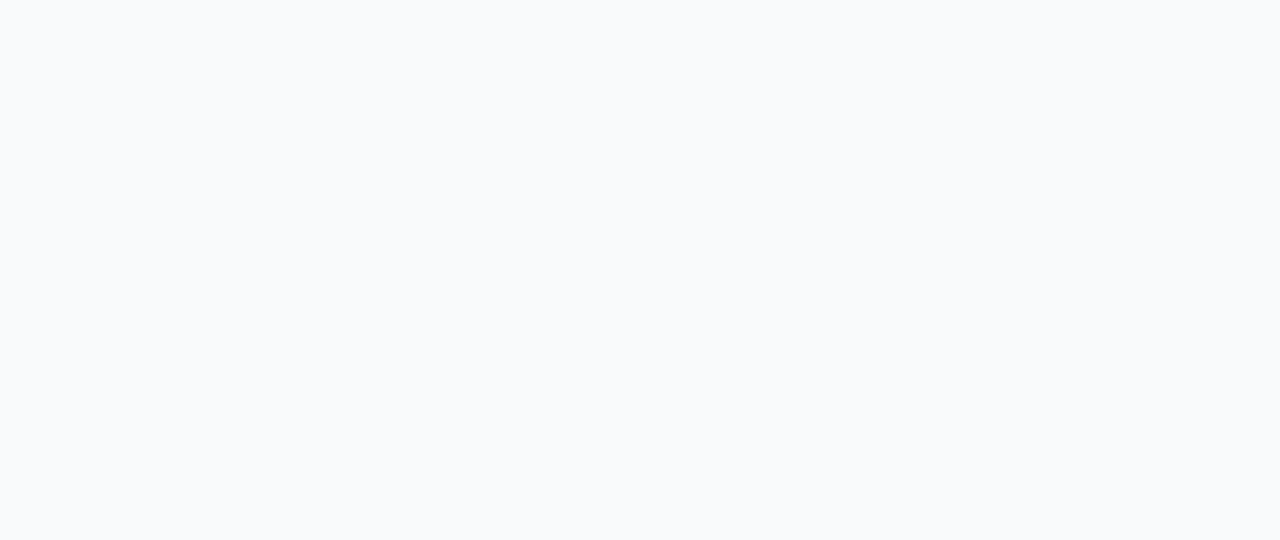
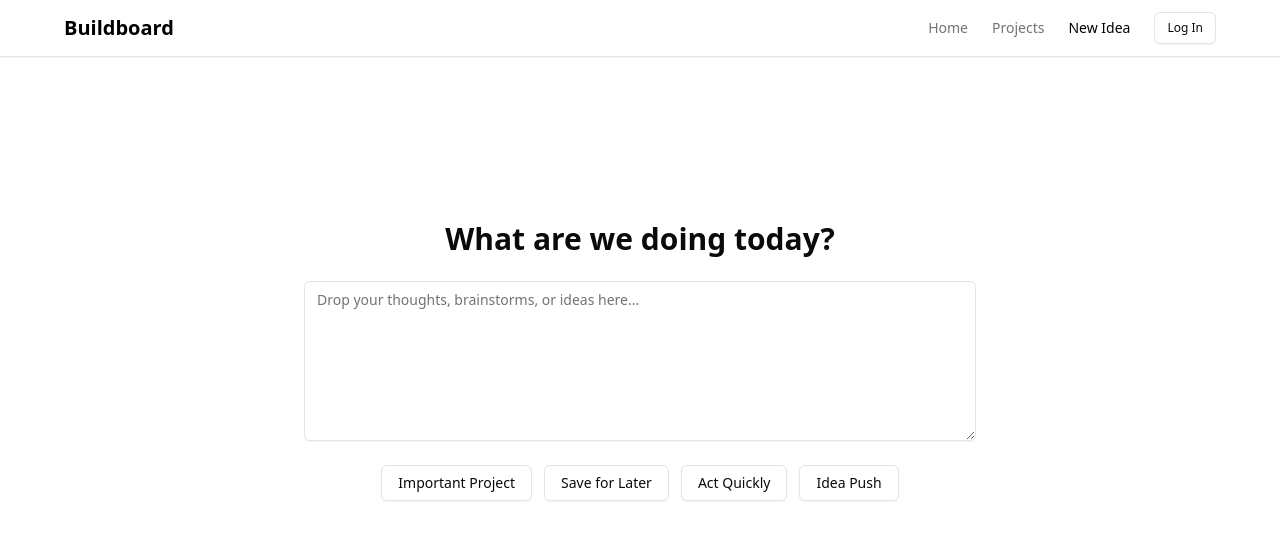
Before and after one commit to happylove32c/buildboard2, a Next.js app in the folder buildboard/: page /new in a window 1280 px wide. Shown: the top 540 px of the page. Built offline with nearby package versions, Linux system fonts and the light colour scheme.

Commit message:
issue::importation

```diff
--- a/buildboard/app/new/page.tsx
+++ b/buildboard/app/new/page.tsx
@@ -1,5 +1,52 @@
-export default function Home() {
+"use client"
+
+import { useState } from "react"
+import { Button } from "@/components/ui/button"
+import { Textarea } from "@/components/ui/textarea"
+import Navbar from "@/components/Navbar"
+
+export default function NewIdea() {
+  const [idea, setIdea] = useState("")
+  const [tag, setTag] = useState("")
+
+  const handleSelect = (value: string) => {
+    setTag(value)
+  }
+
   return (
-    <div className="min-h-screen bg-gray-50"></div>
+    <>
+      <Navbar />
+
+      <div className="min-h-[80vh] flex flex-col items-center justify-center px-4">
+        <h1 className="text-2xl md:text-3xl font-semibold mb-6 text-center">
+          What are we doing today?
+        </h1>
+
+        <Textarea
+          value={idea}
+          onChange={(e) => setIdea(e.target.value)}
+          placeholder="Drop your thoughts, brainstorms, or ideas here..."
+          className="w-full max-w-2xl h-40 mb-6 text-base"
+        />
+
+        <div className="flex flex-wrap gap-3 justify-center mb-8">
+          {["Important Project", "Save for Later", "Act Quickly", "Idea Push"].map((label) => (
+            <Button
+              key={label}
+              variant={tag === label ? "default" : "outline"}
+              onClick={() => handleSelect(label)}
+            >
+              {label}
+            </Button>
+          ))}
+        </div>
+
+        {idea && tag && (
+          <p className="text-center text-sm text-muted-foreground">
+            You’re saving this idea as <strong>{tag}</strong>.
+          </p>
+        )}
+      </div>
+    </>
   )
 }
--- a/buildboard/app/projects/page.tsx
+++ b/buildboard/app/projects/page.tsx
@@ -1,5 +1,9 @@
+
+
 export default function Home() {
   return (
-    <div className="min-h-screen bg-gray-50"></div>
+    <div className="min-h-screen bg-gray-50">
+      <Navbar/>
+    </div>
   )
 }
--- /dev/null
+++ b/buildboard/components/Sidebar.tsx
@@ -0,0 +1,86 @@
+// components/Sidebar.tsx
+
+"use client"
+
+import { useState } from "react"
+import { Button } from "@/components/ui/button"
+import { ChevronLeft, ChevronRight, Folder, MessageSquare } from "lucide-react"
+import Link from "next/link"
+
+export default function Sidebar() {
+  const [collapsed, setCollapsed] = useState(false)
+
+  const projects = [
+    { id: "1", title: "AI Summary Generator" },
+    { id: "2", title: "Todo Automation Bot" },
+  ]
+
+  const queries = [
+    "How to break down an MVP?",
+    "Generate technical roadmap",
+    "Refactor code for AI",
+  ]
+
+  return (
+    <aside
+      className={`h-screen border-r bg-white transition-all duration-300 ease-in-out ${
+        collapsed ? "w-16" : "w-64"
+      }`}
+    >
+      <div className="flex items-center justify-between px-4 py-3 border-b">
+        <span className={`text-lg font-semibold ${collapsed ? "hidden" : "block"}`}>
+          Buildboard
+        </span>
+        <Button
+          variant="ghost"
+          size="icon"
+          onClick={() => setCollapsed(!collapsed)}
+        >
+          {collapsed ? <ChevronRight size={20} /> : <ChevronLeft size={20} />}
+        </Button>
+      </div>
+
+      <div className="p-4 space-y-6">
+        {/* Projects Section */}
+        <div>
+          <h2 className={`text-sm font-semibold text-gray-500 mb-2 ${collapsed ? "hidden" : "block"}`}>
+            Projects
+          </h2>
+          <ul className="space-y-1">
+            {projects.map((project) => (
+              <li key={project.id}>
+                <Link
+                  href={`/projects/${project.id}`}
+                  className="flex items-center gap-2 text-sm text-gray-800 hover:text-black"
+                >
+                  <Folder size={16} />
+                  {!collapsed && project.title}
+                </Link>
+              </li>
+            ))}
+          </ul>
+        </div>
+
+        {/* Queries Section */}
+        <div>
+          <h2 className={`text-sm font-semibold text-gray-500 mb-2 ${collapsed ? "hidden" : "block"}`}>
+            Your Prompts
+          </h2>
+          <ul className="space-y-1">
+            {queries.map((query, i) => (
+              <li key={i}>
+                <Link
+                  href={`/queries/${i}`}
+                  className="flex items-center gap-2 text-sm text-gray-800 hover:text-black"
+                >
+                  <MessageSquare size={16} />
+                  {!collapsed && query}
+                </Link>
+              </li>
+            ))}
+          </ul>
+        </div>
+      </div>
+    </aside>
+  )
+}
```
